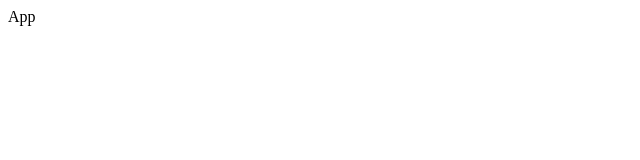
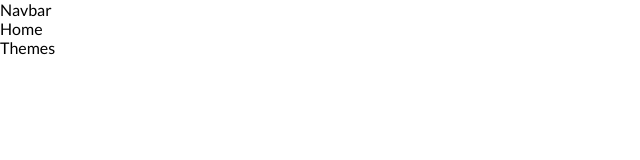
Before and after one commit to mfrascon/portfolio-website, a React (Vite) app: page / in a window 1280 px wide. Shown: the top 160 px of the page, without its empty margins (0-640 px from the left). Built offline with nearby package versions, Linux system fonts and the light colour scheme.

Commit message:
created projects directory structure and added fist global css styling

```diff
--- a/package.json
+++ b/package.json
@@ -11,7 +11,8 @@
   },
   "dependencies": {
     "react": "^19.1.0",
-    "react-dom": "^19.1.0"
+    "react-dom": "^19.1.0",
+    "react-router": "^7.6.3"
   },
   "devDependencies": {
     "@eslint/js": "^9.29.0",
--- a/src/App.jsx
+++ b/src/App.jsx
@@ -1,7 +1,36 @@
+import Home from "./pages/home/Home"
+import About from "./pages/about/About"
+import Contact from "./pages/contact/Contact"
+import Portfolio from "./pages/portfolio/Portfolio"
+import { createBrowserRouter, RouterProvider } from "react-router"
+import AppLayout from "./components/AppLayout"
+
 const App = () => {
-  return (
-    <div>App</div>
-  )
+  const router = createBrowserRouter([
+    {
+      path: '/',
+      element: <AppLayout />,
+      children: [
+        {
+          path: '/',
+          element: <Home />,
+        },
+        {
+          path: '/about',
+          element: <About />,
+        },
+        {
+          path: '/portfolio',
+          element: <Portfolio />,
+        },
+        {
+          path: '/contact',
+          element: <Contact />,
+        },
+      ]
+    }
+  ])
+  return <RouterProvider router={router} />;
 }
 
 export default App
--- /dev/null
+++ b/src/components/AppLayout.jsx
@@ -0,0 +1,15 @@
+import { Outlet } from "react-router"
+import Navbar from "./navbar/Navbar"
+import Themes from "./themes/Themes"
+
+const AppLayout = () => {
+  return (
+    <>
+    <Navbar />
+    <Outlet />
+    <Themes />
+    </>
+  )
+}
+
+export default AppLayout
--- /dev/null
+++ b/src/components/navbar/Navbar.jsx
@@ -0,0 +1,7 @@
+const Navbar = () => {
+  return (
+    <div>Navbar</div>
+  )
+}
+
+export default Navbar
--- /dev/null
+++ b/src/components/themes/Themes.jsx
@@ -0,0 +1,7 @@
+const Themes = () => {
+  return (
+    <div>Themes</div>
+  )
+}
+
+export default Themes
--- a/src/index.css
+++ b/src/index.css
@@ -0,0 +1,99 @@
+/*=============== GOOGLE FONTS ===============*/
+@import url('https://fonts.googleapis.com/css2?family=Josefin+Sans:ital,wght@0,100..700;1,100..700&family=Lato:wght@300;400;700&display=swap');
+
+/*=============== VARIABLES CSS ===============*/
+:root {
+    /*=============== COLORS ===============*/
+    --hue: 271;
+    --first-color: hsl(var(--hue), 76%, 53%);
+    --title-color: hsl(var(--hue), 4%, 26%);
+    --text-color: hsl(var(--hue), 4%, 38%);
+    --body-color: hsl(var(--hue), 4%, 99%);
+    --container-color: hsl(var(--hue), 4%, 95%);
+    --boarder-color: hsl(var(--hue), 4%, 91%);
+    --white-color: hsl(var(--hue), 4%, 100%);
+
+    /*=============== FONT FAMILY ===============*/
+    --heading-font: "Josefin Sans", sans-serif;
+    --body-font: "Lato", sans-serif;
+
+    /*=============== FONT SIZES ===============*/
+    --h1-font-size: 3.5rem;
+    --h2-font-size: 3rem;
+    --h3-font-size: 1.5rem;
+    --large-font-size: 1.25rem;
+    --normal-font-size: 1rem;
+    --small-font-size: 0.875rem;
+    --smaller-font-size: 0.813rem;
+
+    /*=============== FONT WEIGHT ===============*/
+    --weight-300: 300;
+    --weight-400: 400;
+    --weight-700: 700;
+}
+/* Responsive Typography */
+* {
+    margin: 0;
+    padding: 0;
+    box-sizing: border-box;
+}
+
+body,
+input,
+textarea,
+button {
+    font-family: var(--body-font);
+    font-size: var(--normal-font-size);
+    font-weight: var(--weight-400);
+}
+
+h1,
+h2,
+h3 {
+    font-family: var(--heading-font);
+    color: var(--title-color);
+    font-weight: var(--weight-700);
+}
+
+ul {
+    list-style: none;
+}
+
+a {
+    text-decoration: none;
+}
+
+button,
+input,
+textarea {
+    background-color: transparent;
+    border: none;
+    outline: none;
+}
+
+img {
+    display: block;
+    max-width: 100%;
+}
+/*=============== BASE ===============*/
+
+/*=============== REUSABLE CSS CLASSES ===============*/
+
+/*=============== LAYOUT ===============*/
+
+/*=============== BREAKPOINTS ===============*/
+
+/* For Large Devices */
+@media screen and (max-width: 1400px) {}
+
+@media screen and (max-width: 1200px) {}
+
+/* For Medium Devices */
+@media screen and (max-width: 1040px) {}
+
+@media screen and (max-width: 768px) {}
+
+/* For Small Devices */
+@media screen and (max-width: 540px) {}
+
+@media screen and (max-width: 420px) {}
```
Also changed, not shown: src/components/navbar/navbar.css (added), 1 other file (tests, documents, lock files or other folders).
